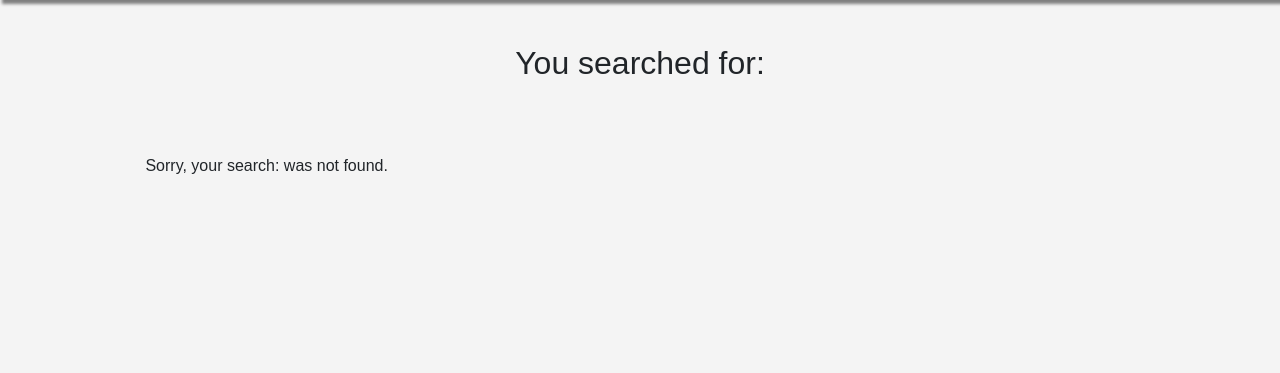
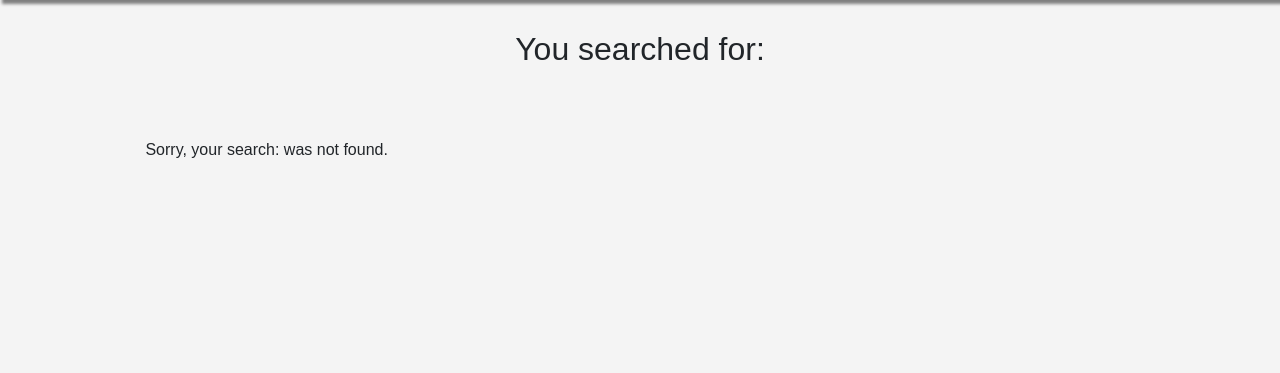
Before and after one commit to Ellacancode/CITS5505Project_Book-Excahnge-Club, a Flask app: page /search in a window 1280 px wide. Shown: the part 88-461 px from the top of the page. Run offline with Flask 3, Linux system fonts and the light colour scheme; some libraries are stand-ins or nearby versions.

Commit message:
update search HTML enhanced layout

```diff
--- a/Bookclub/templates/search.html
+++ b/Bookclub/templates/search.html
@@ -5,25 +5,27 @@
 {% endblock %}
 {% block content %}
 
-    <br/>
-    <div class="centered-text">
+<div class="centered-text" style="margin-top: 30px; margin-bottom: 30px;">
     <h2>You searched for: <em>{{ searched }}</em></h2>
 </div>
-    <br/>
 
 <div class="container">
     {% for post in posts %}
     <div class="post-card">
         {% if post.image_file != 'default.jpg' %}
-            <img class="post-image" src="{{ url_for('static', filename='post_images/' + post.image_file) }}" alt="Post Image">
+        <img class="post-image" src="{{ url_for('static', filename='post_images/' + post.image_file) }}"
+            alt="Post Image">
         {% endif %}
         <h2 class="title"><a href="{{ url_for('post', post_id=post.id) }}">{{ post.title }}</a></h2>
         <p class="content">{{ post.content }}</p>
         <div class="post-header">
-                <img class="profile-pic" src="{{ url_for('static', filename='profile_pics/' + post.author.image_file) }}" alt="Profile Picture">
+            <img class="profile-pic" src="{{ url_for('static', filename='profile_pics/' + post.author.image_file) }}"
+                alt="Profile Picture">
             <div class="user-info">
-                    <a class="username" href="{{ url_for('user', username=post.author.username) }}">{{ post.author.username }}</a>
+                <a class="username" href="{{ url_for('user', username=post.author.username) }}">{{ post.author.username
+                    }}</a>
                 <div class="date-posted">{{ post.date_posted.strftime('%Y-%m-%d') }}</div>
+            </div>
         </div>
     </div>
 </div>
```
Lines whose indentation alone changed are shown as unchanged.
